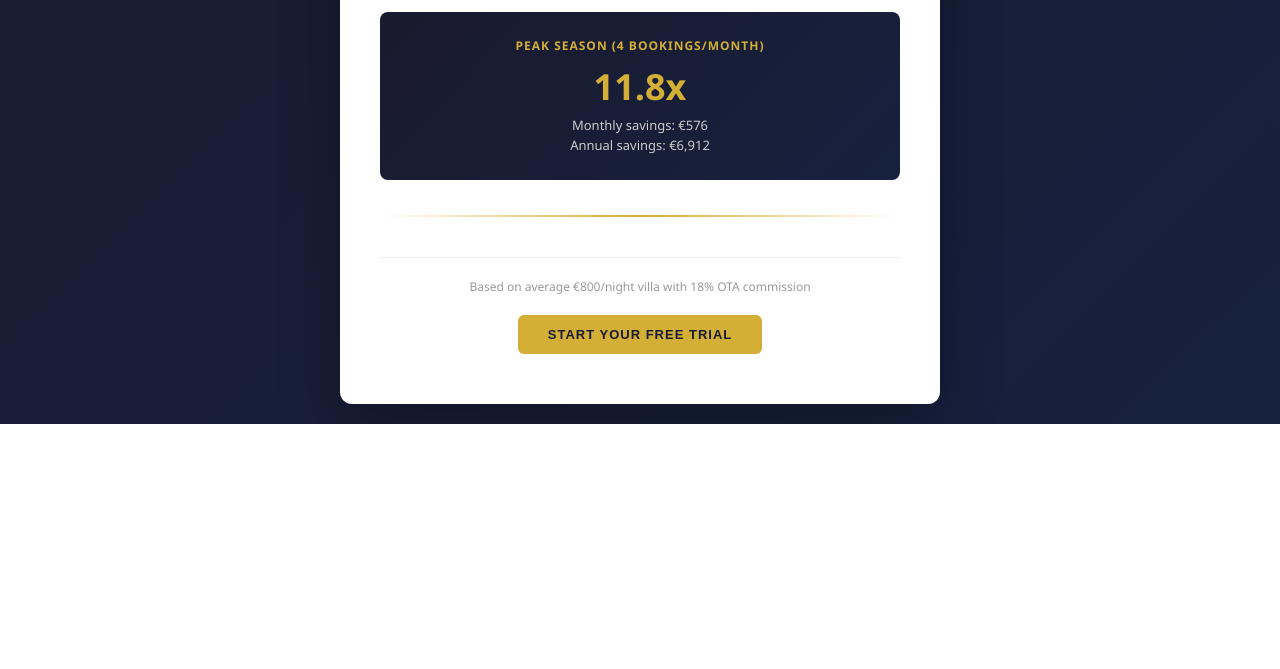
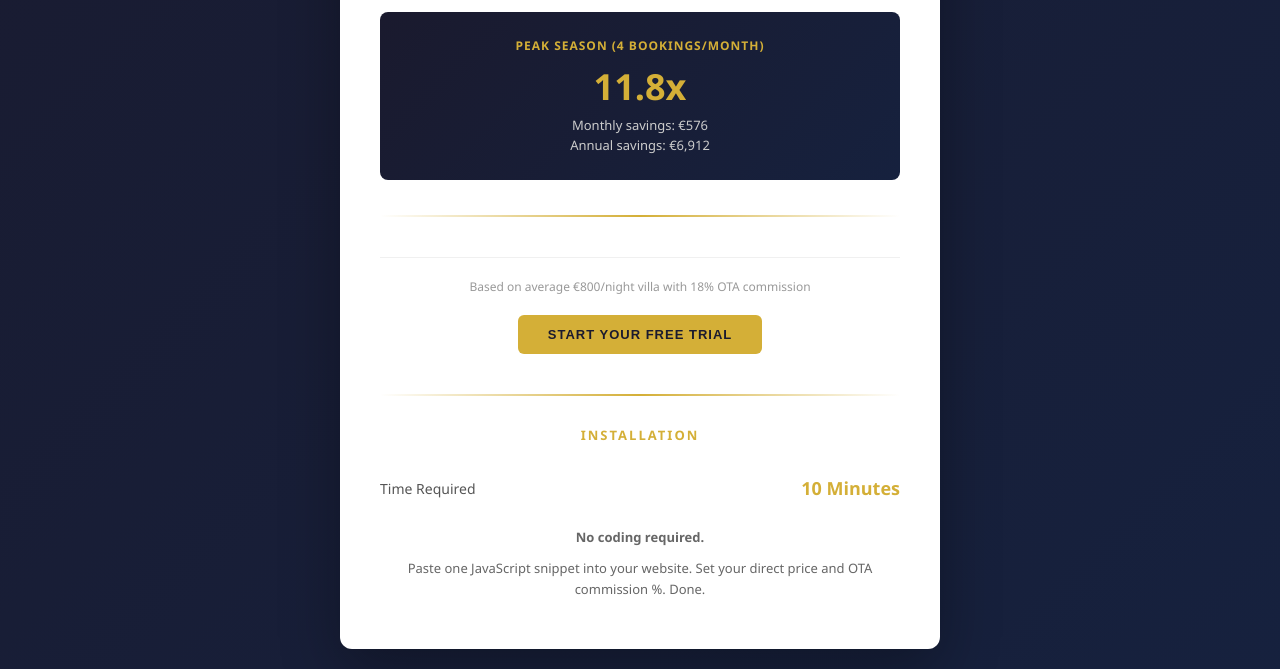
Before and after one commit to rishabhgarg799rg-ctrl/directshield-demo, a plain HTML site: page roi-calculator.html in a window 1280 px wide. Shown: the part 691-1360 px from the top of the page. Before the commit the page ends 1115 px from the top, so only its background shows below. Drawn offline with Linux system fonts and the light colour scheme.

Commit message:
Add installation section to ROI calculator

```diff
--- a/roi-calculator.html
+++ b/roi-calculator.html
@@ -251,6 +251,20 @@
         <button class="cta-button" onclick="window.location.href='https://directshield.vercel.app/signup.html'">
             Start Your Free Trial
         </button>
+
+        <div class="divider" style="margin-top: 40px; margin-bottom: 30px;"></div>
+
+        <div class="section" style="margin-bottom: 0;">
+            <div class="section-title">Installation</div>
+            <div class="math-row" style="border-bottom: none; padding: 12px 0;">
+                <span class="label">Time Required</span>
+                <span class="value highlight-value">10 Minutes</span>
+            </div>
+            <div style="font-size: 13px; color: #666; margin-top: 15px; line-height: 1.6;">
+                <p style="margin-bottom: 10px;"><strong>No coding required.</strong></p>
+                <p>Paste one JavaScript snippet into your website. Set your direct price and OTA commission %. Done.</p>
+            </div>
+        </div>
     </div>
 </body>
 </html>
```
